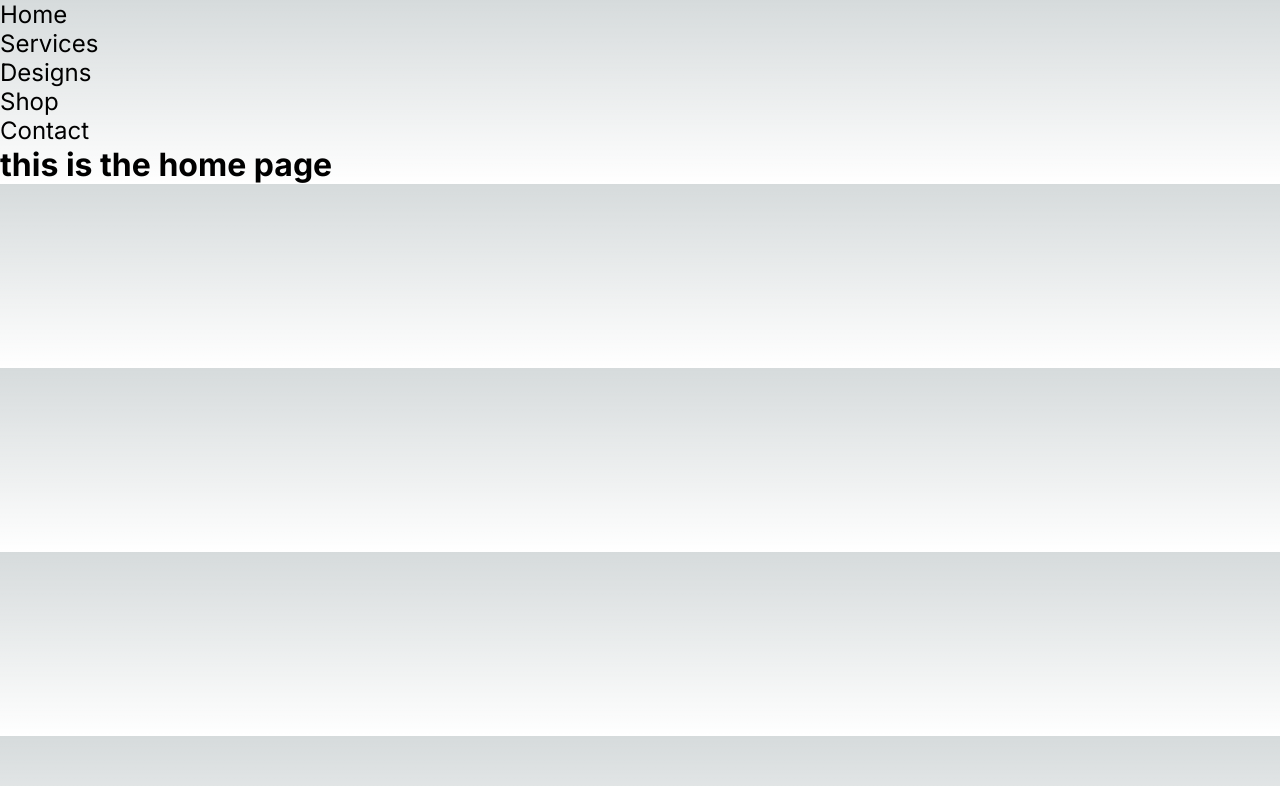
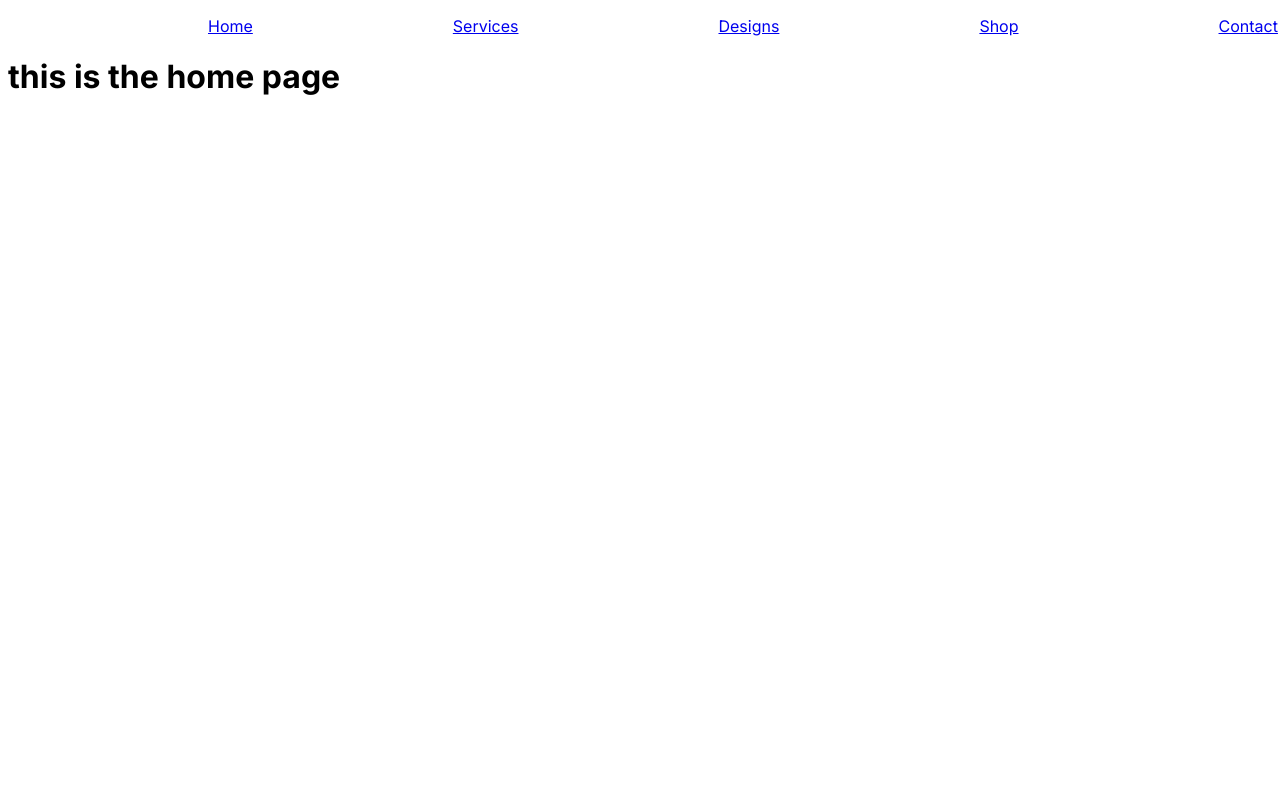
Before and after one commit to martins309/OGM-Client, a Next.js app: page / in a window 1280 px wide. Shown: the top 786 px of the page. Built offline with nearby package versions, Linux system fonts and the light colour scheme.

Commit message:
fixing the navbar

```diff
--- a/src/app/Navbar/nav.module.css
+++ b/src/app/Navbar/nav.module.css
@@ -1,3 +1,16 @@
 .navbar {
-font-size: x-large;
+
+
+  }
+
+.menu {
+    display: flex;
+    justify-content: space-around;
+    list-style-type: none;
+    padding: 0;
+    text-decoration: none;
 }
+
+.menu li {
+    margin-left: 200px;
+}
--- a/src/app/globals.css
+++ b/src/app/globals.css
@@ -1,104 +1,15 @@
-:root {
-  --max-width: 1100px;
-  --border-radius: 12px;
-  --font-mono: ui-monospace, Menlo, Monaco, "Cascadia Mono", "Segoe UI Mono",
-    "Roboto Mono", "Oxygen Mono", "Ubuntu Monospace", "Source Code Pro",
-    "Fira Mono", "Droid Sans Mono", "Courier New", monospace;
-
-  --foreground-rgb: 0, 0, 0;
-  --background-start-rgb: 214, 219, 220;
-  --background-end-rgb: 255, 255, 255;
-
-  --primary-glow: conic-gradient(
-    from 180deg at 50% 50%,
-    #16abff33 0deg,
-    #0885ff33 55deg,
-    #54d6ff33 120deg,
-    #0071ff33 160deg,
-    transparent 360deg
-  );
-  --secondary-glow: radial-gradient(
-    rgba(255, 255, 255, 1),
-    rgba(255, 255, 255, 0)
-  );
-
-  --tile-start-rgb: 239, 245, 249;
-  --tile-end-rgb: 228, 232, 233;
-  --tile-border: conic-gradient(
-    #00000080,
-    #00000040,
-    #00000030,
-    #00000020,
-    #00000010,
-    #00000010,
-    #00000080
-  );
-
-  --callout-rgb: 238, 240, 241;
-  --callout-border-rgb: 172, 175, 176;
-  --card-rgb: 180, 185, 188;
-  --card-border-rgb: 131, 134, 135;
+.navbar{
+  color: black;
 }
 
-@media (prefers-color-scheme: dark) {
-  :root {
-    --foreground-rgb: 255, 255, 255;
-    --background-start-rgb: 0, 0, 0;
-    --background-end-rgb: 0, 0, 0;
-
-    --primary-glow: radial-gradient(rgba(1, 65, 255, 0.4), rgba(1, 65, 255, 0));
-    --secondary-glow: linear-gradient(
-      to bottom right,
-      rgba(1, 65, 255, 0),
-      rgba(1, 65, 255, 0),
-      rgba(1, 65, 255, 0.3)
-    );
-
-    --tile-start-rgb: 2, 13, 46;
-    --tile-end-rgb: 2, 5, 19;
-    --tile-border: conic-gradient(
-      #ffffff80,
-      #ffffff40,
-      #ffffff30,
-      #ffffff20,
-      #ffffff10,
-      #ffffff10,
-      #ffffff80
-    );
-
-    --callout-rgb: 20, 20, 20;
-    --callout-border-rgb: 108, 108, 108;
-    --card-rgb: 100, 100, 100;
-    --card-border-rgb: 200, 200, 200;
-  }
+.home {
+  color: black;
+}
+body {
+  background-color: white;
 }
 
-* {
-  box-sizing: border-box;
-  padding: 0;
-  margin: 0;
-}
 
-html,
-body {
-  max-width: 100vw;
-  overflow-x: hidden;
-}
-
-body {
-  color: rgb(var(--foreground-rgb));
-  background: linear-gradient(
-      to bottom,
-      transparent,
-      rgb(var(--background-end-rgb))
-    )
-    rgb(var(--background-start-rgb));
-}
-
-a {
-  color: inherit;
-  text-decoration: none;
-}
 
 @media (prefers-color-scheme: dark) {
   html {
--- a/src/app/page.js
+++ b/src/app/page.js
@@ -2,7 +2,7 @@ import NavBar from "./Navbar/page";
 
 export default function Home() {
   return (
-  <div>
+  <div className="home">
     <h1>this is the home page</h1>
   </div>
   );
```
